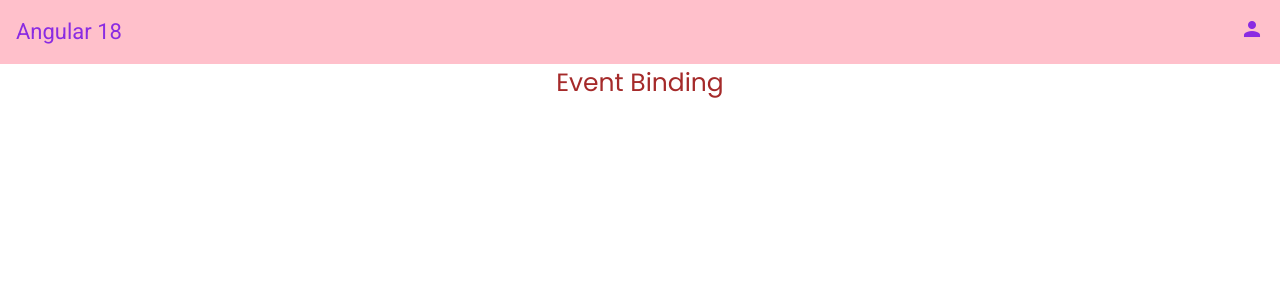
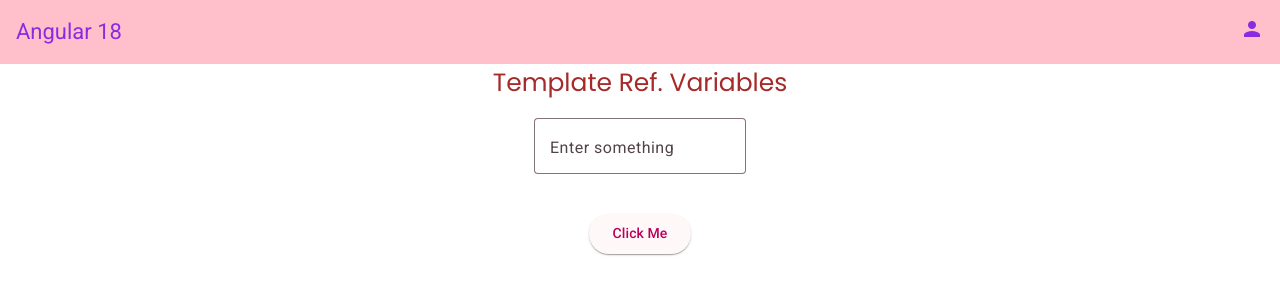
Before and after one commit to SatishKonduru/Angular18, an Angular app: page / in a window 1280 px wide. Shown: the top 300 px of the page. Built offline with nearby package versions, Linux system fonts and the light colour scheme.

Commit message:
template ref. variables

```diff
--- a/src/app/app.component.html
+++ b/src/app/app.component.html
@@ -3,4 +3,5 @@
 <!-- <app-property-binding></app-property-binding> -->
 <!-- <app-style-binding></app-style-binding> -->
 <!-- <app-class-binding></app-class-binding> -->
-<app-event-binding></app-event-binding>
+<!-- <app-event-binding></app-event-binding> -->
+<app-temp-ref-variables></app-temp-ref-variables>
--- a/src/app/app.component.ts
+++ b/src/app/app.component.ts
@@ -6,11 +6,12 @@ import { PropertyBindingComponent } from "./components/property-binding/property
 import { StyleBindingComponent } from "./components/style-binding/style-binding.component";
 import { ClassBindingComponent } from "./components/class-binding/class-binding.component";
 import { EventBindingComponent } from "./components/event-binding/event-binding.component";
+import { TempRefVariablesComponent } from "./components/temp-ref-variables/temp-ref-variables.component";
 
 @Component({
   selector: 'app-root',
   standalone: true,
-  imports: [RouterOutlet, HeaderComponent, InterpolationComponent, PropertyBindingComponent, StyleBindingComponent, ClassBindingComponent, EventBindingComponent],
+  imports: [RouterOutlet, HeaderComponent, InterpolationComponent, PropertyBindingComponent, StyleBindingComponent, ClassBindingComponent, EventBindingComponent, TempRefVariablesComponent],
   templateUrl: './app.component.html',
   styleUrl: './app.component.css'
 })
--- a/src/app/components/event-binding/event-binding.component.html
+++ b/src/app/components/event-binding/event-binding.component.html
@@ -1,3 +1,8 @@
 <div style="display: flex; justify-content: center;">
     <p style="font-size: 25px; color:brown;">Event Binding</p>
 </div>
+<div style="display: flex; justify-content: center;">
+   <button mat-raised-button (click)="getName()" style="color:blue">Display Name</button>
+   <button mat-raised-button (click)="clear()">Clear</button>
+</div>
+<p style="font-size: 25px; color:blue;">Name: {{name}}</p>
--- a/src/app/components/event-binding/event-binding.component.ts
+++ b/src/app/components/event-binding/event-binding.component.ts
@@ -1,12 +1,21 @@
 import { Component } from '@angular/core';
+import { AngularMaterialModule } from '../../modules/angular-material/angular-material.module';
+import { CommonModule } from '@angular/common';
 
 @Component({
   selector: 'app-event-binding',
   standalone: true,
-  imports: [],
+  imports: [CommonModule, AngularMaterialModule],
   templateUrl: './event-binding.component.html',
   styleUrl: './event-binding.component.css'
 })
 export class EventBindingComponent {
+  name = ""
+  getName(){
+    this.name = 'Satish'
+  }
+  clear(){
+    this.name = ''
+  }
 
 }
--- /dev/null
+++ b/src/app/components/temp-ref-variables/temp-ref-variables.component.html
@@ -0,0 +1,20 @@
+<div style="display: flex; justify-content: center;">
+    <p style="font-size: 25px; color:brown;">Template Ref. Variables</p>
+</div>
+
+<div class="container" style="display: flex; flex-direction: column; gap: 20px;">
+    <div style="display: flex;justify-content: center;">
+        <mat-form-field appearance="outline">
+            <mat-label>Enter something</mat-label>
+            <input matInput #inputValue>
+          </mat-form-field>
+    </div>
+
+    <div style="display: flex;justify-content: center;">
+      <button mat-raised-button  (click)="getInputValue(inputValue.value)">Click Me</button>
+    </div>
+
+    <div style="display: flex;justify-content: center;">
+        <p style="font-size: 50px; color: blue; ">{{myMessage}}</p>
+    </div>
+</div>
--- /dev/null
+++ b/src/app/components/temp-ref-variables/temp-ref-variables.component.ts
@@ -0,0 +1,17 @@
+import { CommonModule } from '@angular/common';
+import { Component } from '@angular/core';
+import { AngularMaterialModule } from '../../modules/angular-material/angular-material.module';
+
+@Component({
+  selector: 'app-temp-ref-variables',
+  standalone: true,
+  imports: [CommonModule, AngularMaterialModule],
+  templateUrl: './temp-ref-variables.component.html',
+  styleUrl: './temp-ref-variables.component.css'
+})
+export class TempRefVariablesComponent {
+  myMessage: string
+  getInputValue(value: any){
+    this.myMessage = value
+  }
+}
```
Also changed, not shown: src/app/components/temp-ref-variables/temp-ref-variables.component.css (added).
